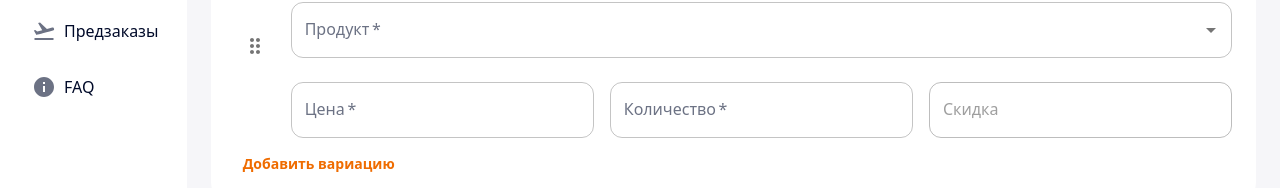
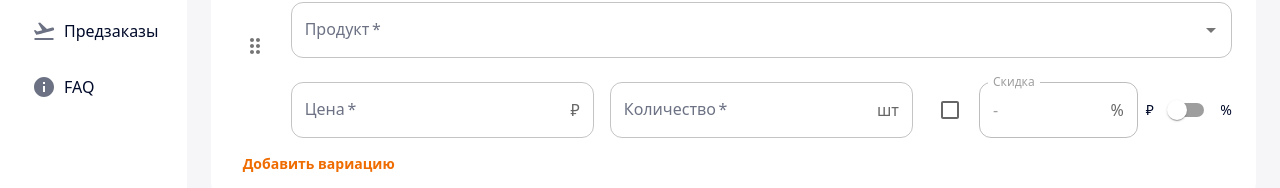
Before and after one commit to SimpleDimpleDev/simplegeek-admin-react-app, a React (Vite) app: page /publication/create in a window 1280 px wide. Both pictures are taken after typing "Sample" into the empty fields and a click on the button "Добавить вариацию". Shown: the part 465-653 px from the top of the page. Built offline with nearby package versions, Linux system fonts and the light colour scheme; no server answers.

Commit message:
Discount add

```diff
--- a/src/routes/publication/create/preorderForm.tsx
+++ b/src/routes/publication/create/preorderForm.tsx
@@ -16,10 +16,12 @@ import {
 	MenuItem,
 	Select,
 	Stack,
+	Switch,
 	TextField,
 	Typography,
 } from "@mui/material";
 import { Control, Controller, UseFormSetValue, UseFormWatch, useFieldArray, useForm } from "react-hook-form";
+import { DiscountResolver, SlugResolver } from "../utils";
 import {
 	DragDropContext,
 	Draggable,
@@ -37,7 +39,6 @@ import { PreorderGet } from "@appTypes/Preorder";
 import { ProductGet } from "@appTypes/Product";
 import { PublicationCreate } from "@appTypes/Publication";
 import { PublicationCreateSchema } from "@schemas/Publication";
-import { SlugResolver } from "../utils";
 import dayjs from "dayjs";
 import { getImageUrl } from "@utils/image";
 import { handleIntChange } from "@utils/forms";
@@ -51,7 +52,10 @@ type CatalogItemPublishPreorderFormData = {
 	price: string;
 	quantity: string | null;
 	unlimitedQuantity: boolean;
-	discount: string | null;
+	discount: {
+		type: "FIXED" | "PERCENT";
+		value: string;
+	} | null;
 	creditPayments: {
 		sum: string;
 		deadline: Date | null;
@@ -62,7 +66,7 @@ const CatalogItemPublishPreorderResolver = z.object({
 	product: z.object({ id: z.string({ message: "Выберите продукт" }) }, { message: "Выберите продукт" }),
 	price: z.coerce.number({ message: "Укажите цену" }).positive({ message: "Цена должна быть положительным числом" }),
 	quantity: z.coerce.number().positive({ message: "Количество должно быть положительным числом" }).nullable(),
-	discount: z.number().positive({ message: "Скидка должна быть положительным числом" }).nullable(),
+	discount: DiscountResolver,
 	creditPayments: z
 		.object({
 			sum: z.coerce
@@ -261,6 +265,11 @@ const ItemForm: React.FC<ItemFormProps> = ({
 								variant="outlined"
 								error={!!error}
 								helperText={error?.message}
+								slotProps={{
+									input: {
+										endAdornment: <InputAdornment position="end">₽</InputAdornment>,
+									},
+								}}
 							/>
 						)}
 					/>
@@ -269,24 +278,51 @@ const ItemForm: React.FC<ItemFormProps> = ({
 						name={`items.${index}.discount`}
 						control={control}
 						render={({ field: { value, onChange }, fieldState: { error } }) => (
+							<div className="gap-1 w-100 ai-c d-f fd-r">
+								<Checkbox
+									checked={value !== null}
+									onChange={(_, value) => {
+										if (value !== null) {
+											onChange(null);
+										} else {
+											onChange({ type: "FIXED", value: "" });
+										}
+									}}
+								/>
 								<TextField
 									fullWidth
 									label="Скидка"
 									type="text"
-								disabled
-								value={value}
-								onChange={(e) => {
-									const value = parseInt(e.target.value, 10);
-									if (!isNaN(value)) {
-										onChange(value);
-									}
-								}}
+									disabled={value === null}
+									value={value ?? "-"}
+									onChange={handleIntChange(onChange)}
 									variant="outlined"
 									error={!!error}
 									helperText={error?.message}
+									slotProps={{
+										input: {
+											endAdornment: (
+												<InputAdornment position="end">
+													{value?.type === "FIXED" ? "₽" : "%"}
+												</InputAdornment>
+											),
+										},
+									}}
 								/>
+								<div className="gap-05 ai-c d-f fd-r">
+									<Typography variant="body2">₽</Typography>
+									<Switch
+										checked={value?.type === "PERCENT"}
+										onChange={(_, value) =>
+											onChange(() => onChange({ type: value ? "PERCENT" : "FIXED", value: "" }))
+										}
+									/>
+									<Typography variant="body2">%</Typography>
+								</div>
+							</div>
 						)}
 					/>
+				</div>
 			</div>
 			<div className="gap-2 d-f fd-c">
 				<div className="gap-2 d-f fd-c">
@@ -309,6 +345,13 @@ const ItemForm: React.FC<ItemFormProps> = ({
 													variant="outlined"
 													error={!!error}
 													helperText={error?.message}
+													slotProps={{
+														input: {
+															endAdornment: (
+																<InputAdornment position="end">₽</InputAdornment>
+															),
+														},
+													}}
 												/>
 											)}
 										/>
@@ -349,7 +392,6 @@ const ItemForm: React.FC<ItemFormProps> = ({
 					>
 						{creditPaymentsFields.length === 0 ? "Товар в рассрочку" : "Добавить платеж"}
 					</Button>
-					</div>
 				</div>
 			</div>
 		</div>
--- a/src/routes/publication/create/stockForm.tsx
+++ b/src/routes/publication/create/stockForm.tsx
@@ -1,18 +1,22 @@
 import {
 	Autocomplete,
 	Button,
+	Checkbox,
 	CircularProgress,
 	FormControl,
 	FormHelperText,
 	IconButton,
+	InputAdornment,
 	InputLabel,
 	MenuItem,
 	Select,
+	Switch,
 	TextField,
 	Typography,
 } from "@mui/material";
 import { Control, Controller, useFieldArray, useForm } from "react-hook-form";
 import { Delete, DragIndicator } from "@mui/icons-material";
+import { DiscountResolver, SlugResolver } from "../utils";
 import {
 	DragDropContext,
 	Draggable,
@@ -26,7 +30,6 @@ import { CategoryGet } from "@appTypes/Category";
 import { ProductGet } from "@appTypes/Product";
 import { PublicationCreate } from "@appTypes/Publication";
 import { PublicationCreateSchema } from "@schemas/Publication";
-import { SlugResolver } from "../utils";
 import { getImageUrl } from "@utils/image";
 import { handleIntChange } from "@utils/forms";
 import { z } from "zod";
@@ -36,7 +39,10 @@ type CatalogItemPublishStockFormData = {
 	product: ProductGet | null;
 	price: string;
 	quantity: string;
-	discount: number | null;
+	discount: {
+		type: "FIXED" | "PERCENT";
+		value: string;
+	} | null;
 };
 
 const CatalogItemPublishStockResolver = z.object({
@@ -45,7 +51,7 @@ const CatalogItemPublishStockResolver = z.object({
 	quantity: z.coerce
 		.number({ message: "Укажите количество" })
 		.positive({ message: "Количество должно быть положительным числом" }),
-	discount: z.number().positive({ message: "Скидка должна быть положительным числом" }).nullable(),
+	discount: DiscountResolver,
 });
 
 type PublicationCreateStockFormData = {
@@ -158,6 +164,11 @@ const ItemForm: React.FC<ItemFormProps> = ({
 								variant="outlined"
 								error={!!error}
 								helperText={error?.message}
+								slotProps={{
+									input: {
+										endAdornment: <InputAdornment position="end">₽</InputAdornment>,
+									},
+								}}
 							/>
 						)}
 					/>
@@ -176,6 +187,11 @@ const ItemForm: React.FC<ItemFormProps> = ({
 								variant="outlined"
 								error={!!error}
 								helperText={error?.message}
+								slotProps={{
+									input: {
+										endAdornment: <InputAdornment position="end">шт</InputAdornment>,
+									},
+								}}
 							/>
 						)}
 					/>
@@ -184,22 +200,48 @@ const ItemForm: React.FC<ItemFormProps> = ({
 						name={`items.${index}.discount`}
 						control={control}
 						render={({ field: { value, onChange }, fieldState: { error } }) => (
+							<div className="gap-1 w-100 ai-c d-f fd-r">
+								<Checkbox
+									checked={value !== null}
+									onChange={(_, value) => {
+										if (value !== null) {
+											onChange(null);
+										} else {
+											onChange({ type: "FIXED", value: "" });
+										}
+									}}
+								/>
 								<TextField
 									fullWidth
 									label="Скидка"
 									type="text"
-								disabled
-								value={value}
-								onChange={(e) => {
-									const value = parseInt(e.target.value, 10);
-									if (!isNaN(value)) {
-										onChange(value);
-									}
-								}}
+									disabled={value === null}
+									value={value ?? "-"}
+									onChange={handleIntChange(onChange)}
 									variant="outlined"
 									error={!!error}
 									helperText={error?.message}
+									slotProps={{
+										input: {
+											endAdornment: (
+												<InputAdornment position="end">
+													{value?.type === "FIXED" ? "₽" : "%"}
+												</InputAdornment>
+											),
+										},
+									}}
 								/>
+								<div className="gap-05 ai-c d-f fd-r">
+									<Typography variant="body2">₽</Typography>
+									<Switch
+										checked={value?.type === "PERCENT"}
+										onChange={(_, value) =>
+											onChange(() => onChange({ type: value ? "PERCENT" : "FIXED", value: "" }))
+										}
+									/>
+									<Typography variant="body2">%</Typography>
+								</div>
+							</div>
 						)}
 					/>
 				</div>
--- a/src/routes/publication/utils.ts
+++ b/src/routes/publication/utils.ts
@@ -5,3 +5,12 @@ export const SlugResolver = z
 	.regex(/^[a-zA-Z0-9-_а-яА-ЯёЁ]+$/, {
 		message: "Ссылка может включать только латинские или русские буквы, цифры, дефис и нижнее подчеркивание",
 	});
+
+export const DiscountResolver = z.object({
+	type: z.enum(["FIXED", "PERCENT"]),
+	value: z
+		.number({ message: "Укажите скидку" })
+		.positive({ message: "Скидка должна быть положительным числом" }),
+}).refine((data) => data.type === "PERCENT" ? data.value <= 100 : true, {
+	message: "Процент не может превышать 100%",
+})
--- a/src/schemas/CatalogItem.ts
+++ b/src/schemas/CatalogItem.ts
@@ -4,10 +4,15 @@ import { IdSchema } from "./Primitives";
 import { ProductGetSchema } from "./Product";
 import { z } from "zod";
 
+export const DiscountSchema = z.object({
+	type: z.enum(["FIXED", "PERCENT"]),
+	value: z.number(),
+});
+
 export const CatalogItemPublishSchema = z.object({
 	productId: IdSchema,
 	price: z.number(),
-	discount: z.number().nullable(),
+	discount: DiscountSchema.nullable(),
 	quantity: z.number().nullable(),
 	creditInfo: CreditInfoSchema.nullable(),
 });
@@ -15,7 +20,7 @@ export const CatalogItemPublishSchema = z.object({
 export const CatalogItemGetSchema = AdminGetBaseSchema.extend({
 	product: ProductGetSchema,
 	price: z.number(),
-	discount: z.number().nullable(),
+	discount: DiscountSchema.nullable(),
 	quantity: z.number().nullable(),
 	orderedQuantity: z.number(),
 	creditInfo: CreditInfoSchema.nullable(),
```
Lines whose indentation alone changed are shown as unchanged.
